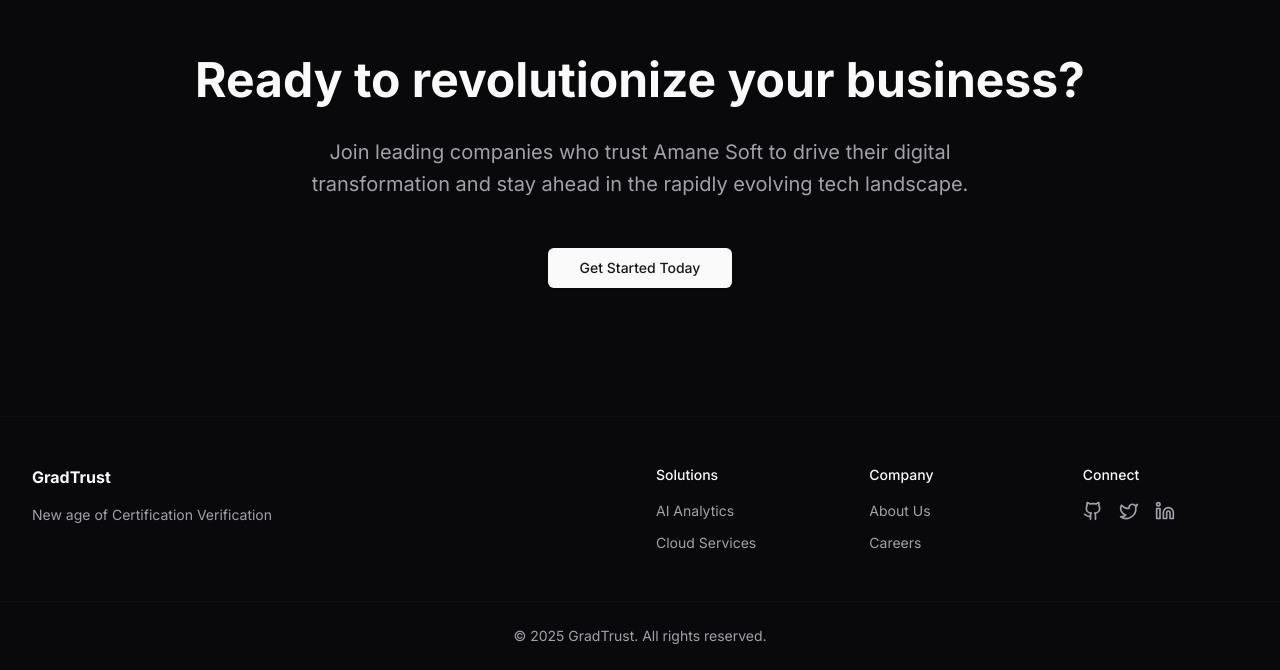
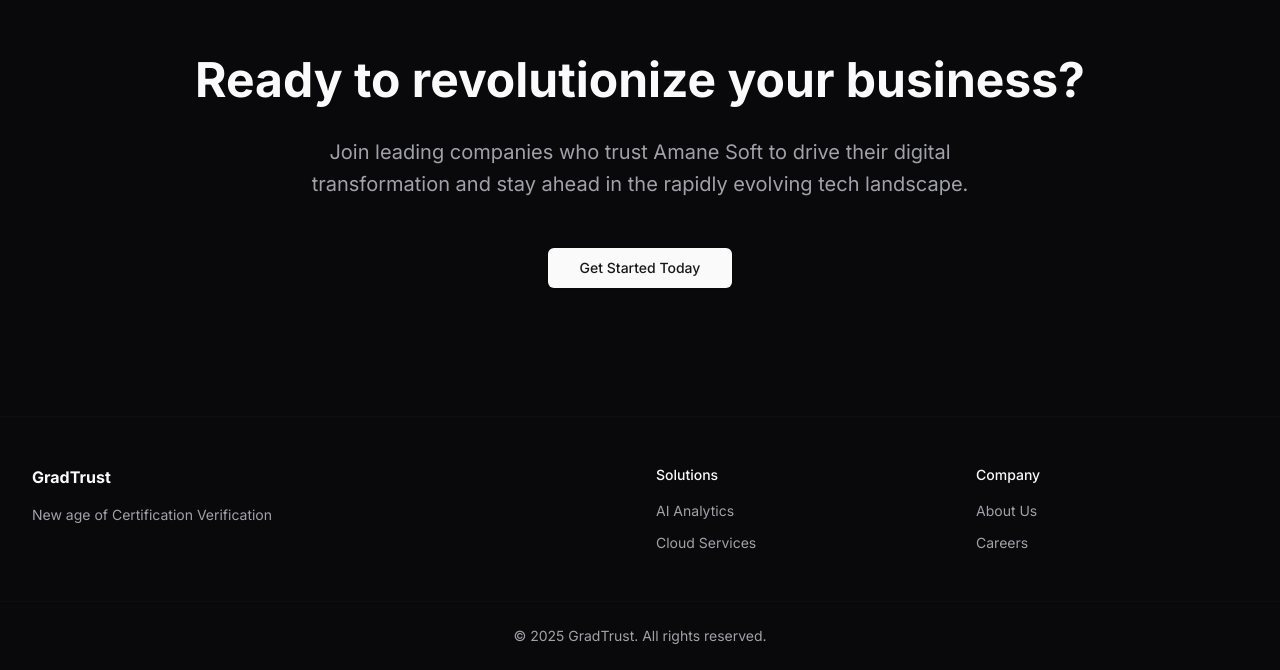
Before and after one commit to gvbrielflores/capstone_gradtrust, a Next.js app in the folder frontend/src/my-app/: page / in a window 1280 px wide. Shown: the part 1642-2312 px from the top of the page. Built offline with nearby package versions, Linux system fonts and the light colour scheme.

Commit message:
Changed the footer

```diff
--- a/frontend/src/my-app/components/footer.tsx
+++ b/frontend/src/my-app/components/footer.tsx
@@ -5,11 +5,14 @@ export default function Footer() {
   return (
     <footer className="border-t border-border/20">
       <div className="container flex flex-col gap-8 py-8 md:flex-row md:py-12">
+        {/* Section 1 */}
         <div className="flex-1 space-y-4">
           <h2 className="font-bold">GradTrust</h2>
           <p className="text-sm text-muted-foreground">New age of Certification Verification</p>
         </div>
-        <div className="grid flex-1 grid-cols-2 gap-12 sm:grid-cols-3">
+
+        {/* Section 2 & 3 (Grid Layout) */}
+        <div className="grid flex-1 grid-cols-2 sm:grid-cols-2 gap-12">
           <div className="space-y-4">
             <h3 className="text-sm font-medium">Solutions</h3>
             <ul className="space-y-3 text-sm">
@@ -40,34 +43,10 @@ export default function Footer() {
               </li>
             </ul>
           </div>
-          <div className="space-y-4">
-            <h3 className="text-sm font-medium">Connect</h3>
-            <div className="flex space-x-4">
-              <Link
-                href="https://github.com/amanesoft"
-                className="text-muted-foreground transition-colors hover:text-primary"
-              >
-                <Github className="h-5 w-5" />
-                <span className="sr-only">GitHub</span>
-              </Link>
-              <Link
-                href="https://twitter.com/amanesoft"
-                className="text-muted-foreground transition-colors hover:text-primary"
-              >
-                <Twitter className="h-5 w-5" />
-                <span className="sr-only">Twitter</span>
-              </Link>
-              <Link
-                href="https://linkedin.com/company/amanesoft"
-                className="text-muted-foreground transition-colors hover:text-primary"
-              >
-                <Linkedin className="h-5 w-5" />
-                <span className="sr-only">LinkedIn</span>
-              </Link>
-            </div>
-          </div>
         </div>
       </div>
+
+      {/* Bottom Copyright Section */}
       <div className="container border-t border-border/20 py-6">
         <p className="text-center text-sm text-muted-foreground">
           © {new Date().getFullYear()} GradTrust. All rights reserved.
```
